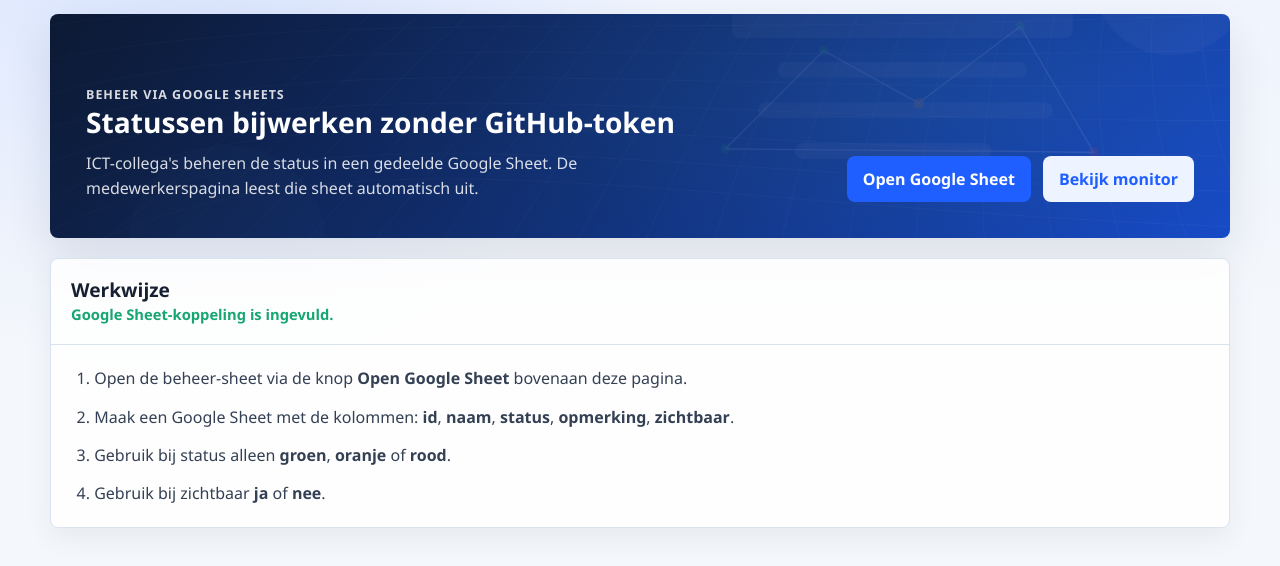
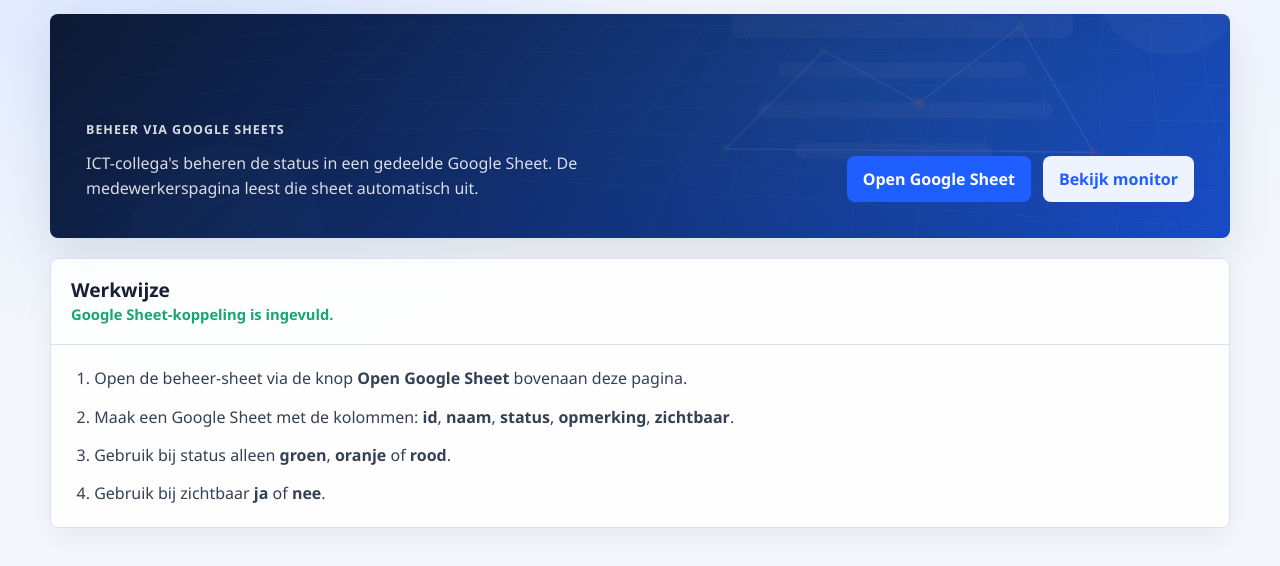
Before and after one commit to wbooij-web/statuspagina, a plain HTML site: page admin.html in a window 1280 px wide. Shown: the part 98-664 px from the top of the page. Drawn offline with Linux system fonts and the light colour scheme.

Commit message:
Add files via upload

```diff
--- a/admin.html
+++ b/admin.html
@@ -22,7 +22,6 @@
     <section class="hero admin-hero">
       <div>
         <p class="eyebrow">Beheer via Google Sheets</p>
-        <h2>Statussen bijwerken zonder GitHub-token</h2>
         <p class="intro">ICT-collega's beheren de status in een gedeelde Google Sheet. De medewerkerspagina leest die sheet automatisch uit.</p>
       </div>
       <div class="admin-hero-actions">
```
